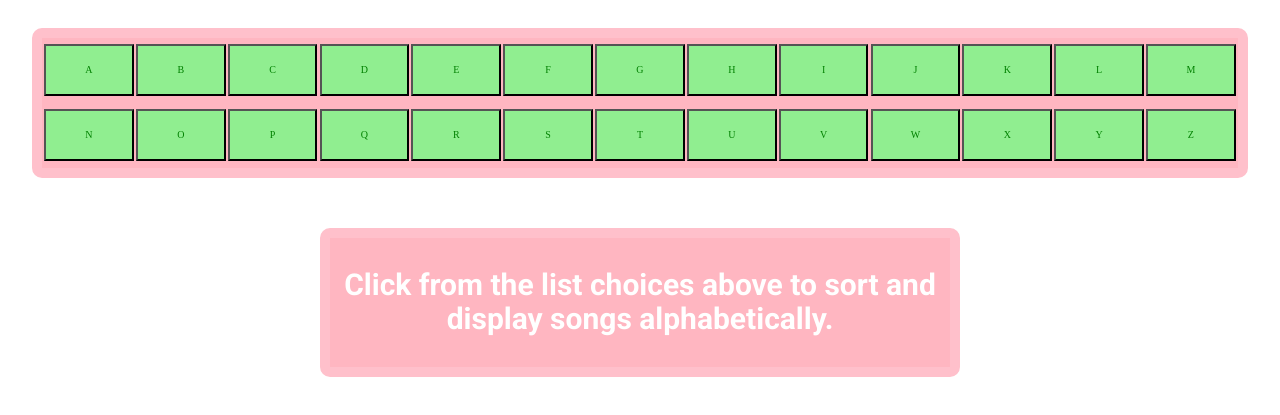
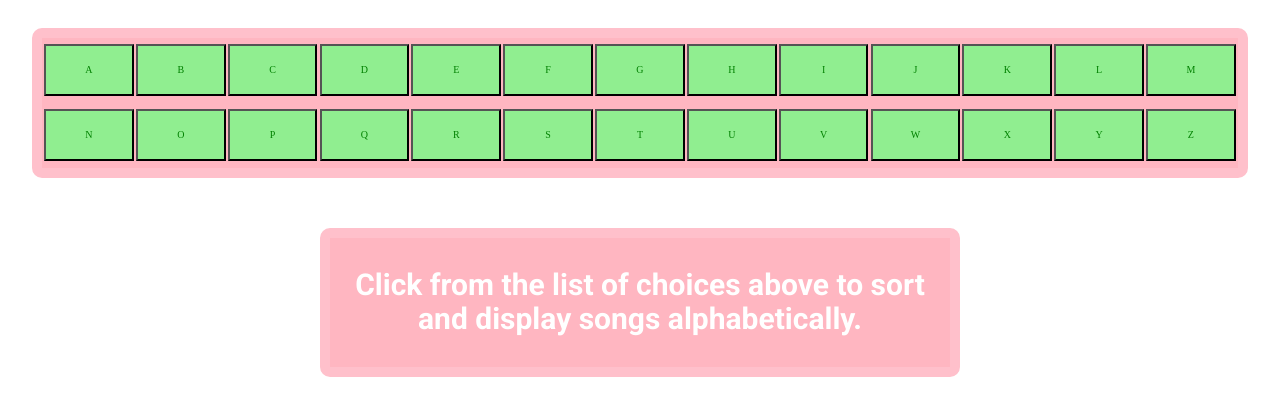
Before and after one commit to ZephyrPfeiffer/Animal-Crossing-Tunes, a website: page index.html in a window 1280 px wide. Shown: the part 153-568 px from the top of the page. Drawn offline with Linux system fonts and the light colour scheme; no server answers.

Commit message:
fix typo on instructions

```diff
--- a/index.html
+++ b/index.html
@@ -97,7 +97,7 @@
 
     <!--Song Section-->
     <section id="music-section" class="music-container">
-        <p class="tip">Click from the list choices above to sort and display songs alphabetically.</p>
+        <p class="tip">Click from the list of choices above to sort and display songs alphabetically.</p>
     </section>
 
 		<script type="text/javascript" src="js/music.js"></script>
```
